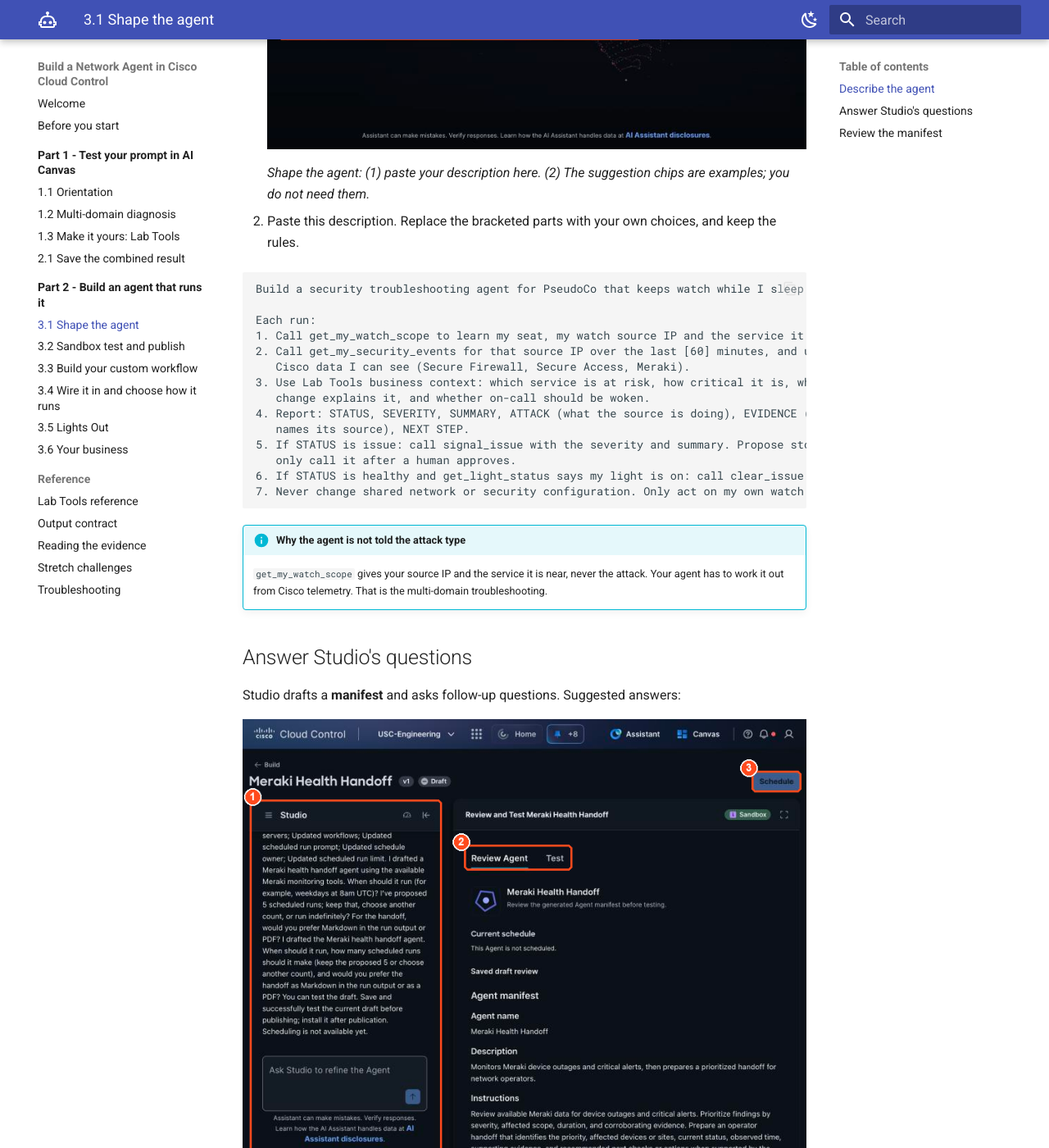
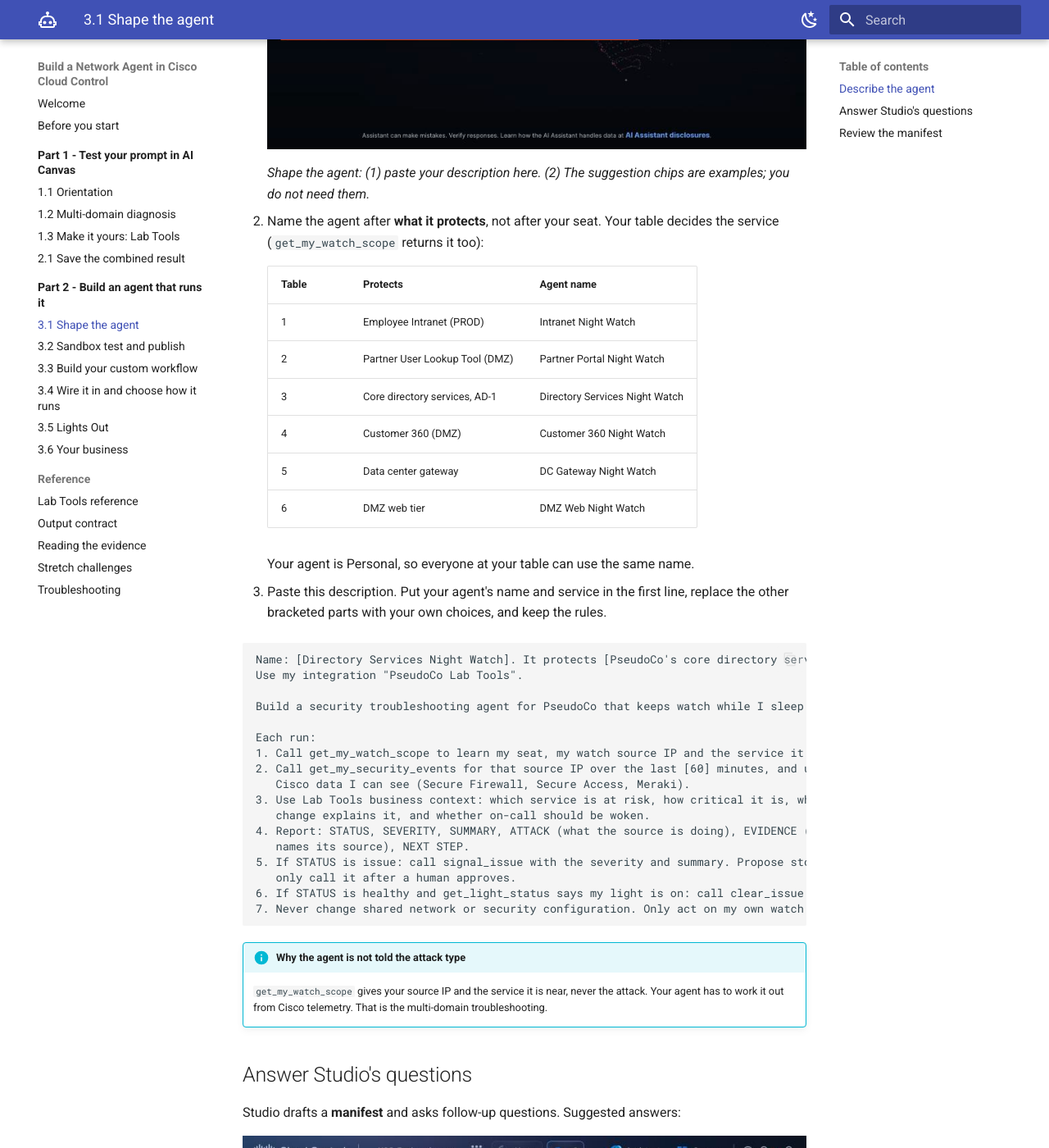
Before and after one commit to mokuma56/cloud-control-agent-lab-guide, an MkDocs documentation site: the page built from docs/part2/3-1-shape-agent.md, in a window 1280 px wide and 1400 px high, scrolled down 802 px. Shown: the whole window at 82% size. Built offline with MkDocs 1.6.1 and Material for MkDocs 9.7.7, drawn with Linux system fonts in a browser that asks for light colours; some of the changed text lies outside the part shown.

Commit message:
Verified Studio agent flow, service-based agent names, browser-based Path B
- 3.1: name agents after what they protect (6-table table), real manifest fields
- 3.2: sandbox tests are real (bulb lights, a wrong stop really stops); verified results
- 3.4: what Studio needs before Schedule unlocks (time, timezone, owner, passing test)
- 3.3 Path B: per-seat MCP workspace in the browser, no laptop setup
- integration and board names no longer carry the seat code

Co-Authored-By: Claude Opus 5.5 <noreply@anthropic.com>

````diff
--- a/docs/part2/3-1-shape-agent.md
+++ b/docs/part2/3-1-shape-agent.md
@@ -12,9 +12,27 @@
 
     *Shape the agent: (1) paste your description here. (2) The suggestion chips are examples; you do not need them.*
 
-2. Paste this description. Replace the bracketed parts with your own choices, and keep the rules.
+2. Name the agent after **what it protects**, not after your seat. Your table decides the service
+   (`get_my_watch_scope` returns it too):
+
+    | Table | Protects | Agent name |
+    | --- | --- | --- |
+    | 1 | Employee Intranet (PROD) | Intranet Night Watch |
+    | 2 | Partner User Lookup Tool (DMZ) | Partner Portal Night Watch |
+    | 3 | Core directory services, AD-1 | Directory Services Night Watch |
+    | 4 | Customer 360 (DMZ) | Customer 360 Night Watch |
+    | 5 | Data center gateway | DC Gateway Night Watch |
+    | 6 | DMZ web tier | DMZ Web Night Watch |
+
+    Your agent is Personal, so everyone at your table can use the same name.
+
+3. Paste this description. Put your agent's name and service in the first line, replace the other
+   bracketed parts with your own choices, and keep the rules.
 
 ```text
+Name: [Directory Services Night Watch]. It protects [PseudoCo's core directory services (AD-1)].
+Use my integration "PseudoCo Lab Tools".
+
 Build a security troubleshooting agent for PseudoCo that keeps watch while I sleep.
 
 Each run:
@@ -62,8 +80,8 @@ Read every field. Fix anything by chatting with Studio ("change X to Y"); avoid
 
 - [ ] **Instructions** include "propose, don't change" and "only after a human approves".
 - [ ] **Instructions** tell it to call `get_my_watch_scope` first and ignore other seats' IPs.
-- [ ] **MCP servers** lists your Lab Tools integration, or nothing yet (you connect it in 3.3).
-- [ ] **API integrations** is empty unless you build Path A in 3.3.
+- [ ] **MCP servers** or **API integrations** list Lab Tools. Studio can use the Canvas Lab Tools
+      integration (shown as an API integration) and your MCP connector from 3.3; either works.
 - [ ] **Trigger and schedule** shows a scheduled run prompt and a run limit; the time is set in 3.4.
 - [ ] Save the draft.
 
````
Also changed, not shown: docs/part1/2-1-save.md (+1 -1 lines), docs/part2/3-2-test-publish.md (+12 -4 lines), docs/part2/3-3-custom-workflow.md (+24 -22 lines), docs/part2/3-4-wire-schedule.md (+13 -5 lines), docs/setup.md (+1 -0 lines).
